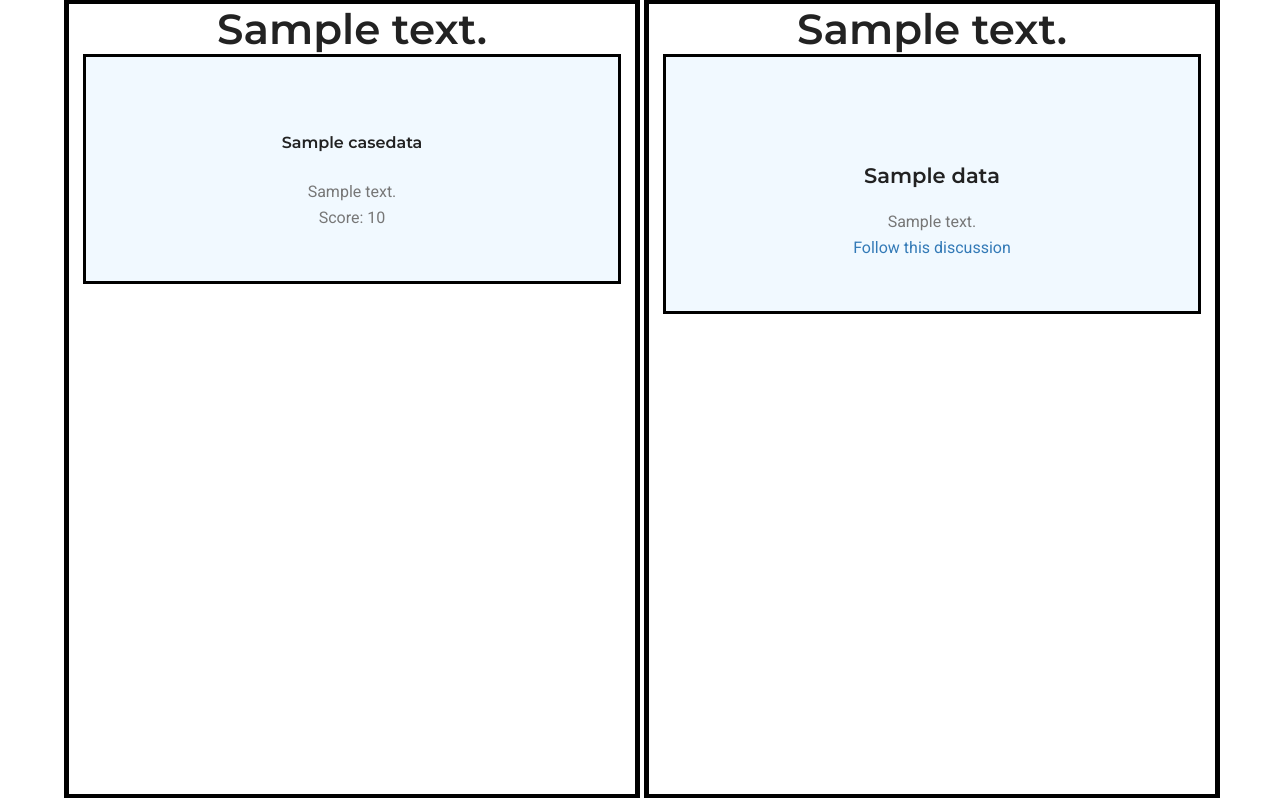
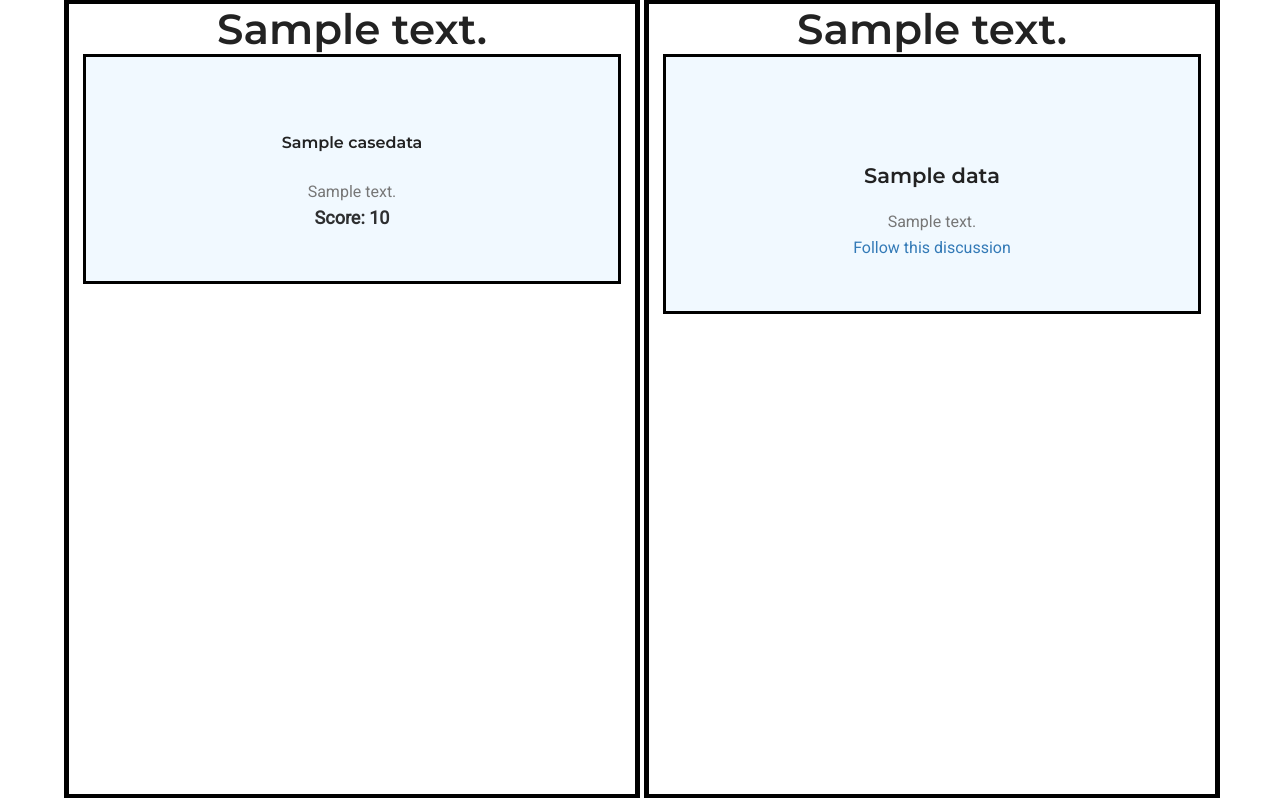
Before and after one commit to JunanQu/CanISue, a Flask app: template app/templates/search.html in a window 1280 px wide. Shown: the part 327-1125 px from the top of the page. Run offline with Flask 2, Linux system fonts and the light colour scheme; the template is opened without the code that fills it: most values are stand-ins (such as "Sample title", 1, 10 or a date in 2020); parts of the project's set-up code (start-up, migrations or seed data) failed here and were passed over; some libraries are stand-ins or nearby versions.

Commit message:
bolded the score font

```diff
--- a/app/templates/search.html
+++ b/app/templates/search.html
@@ -59,7 +59,10 @@
                             </p>
 
                             <p>
-                                Score: {{casedata[d].score}}
+                                <span style="font-weight: bold;
+                                font-size: large;
+                                font-style: normal;
+                                color: rgba(9, 9, 9, 0.845)"> Score: {{casedata[d].score}} </span>
                             </p>
                         </div>
                     </div>
```
